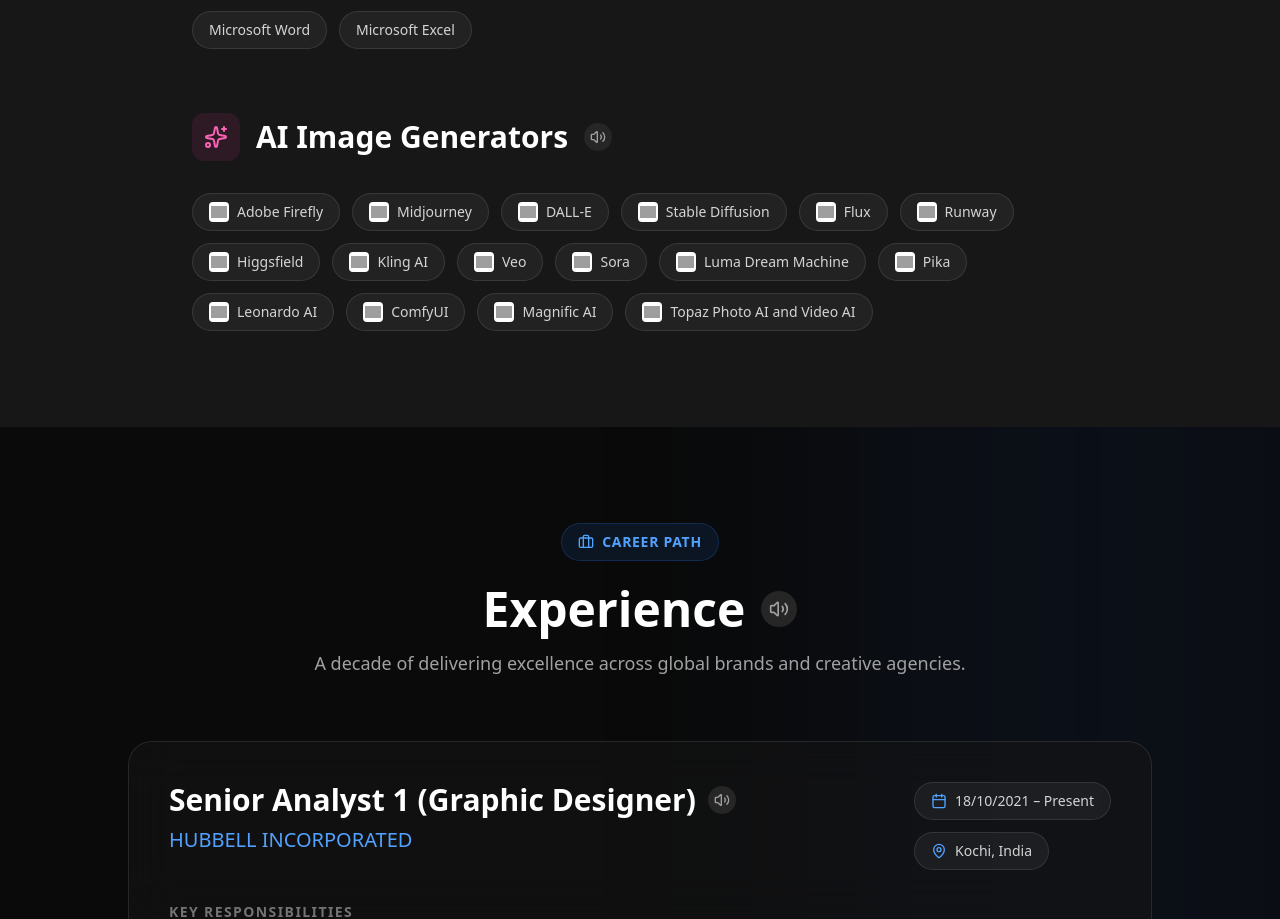
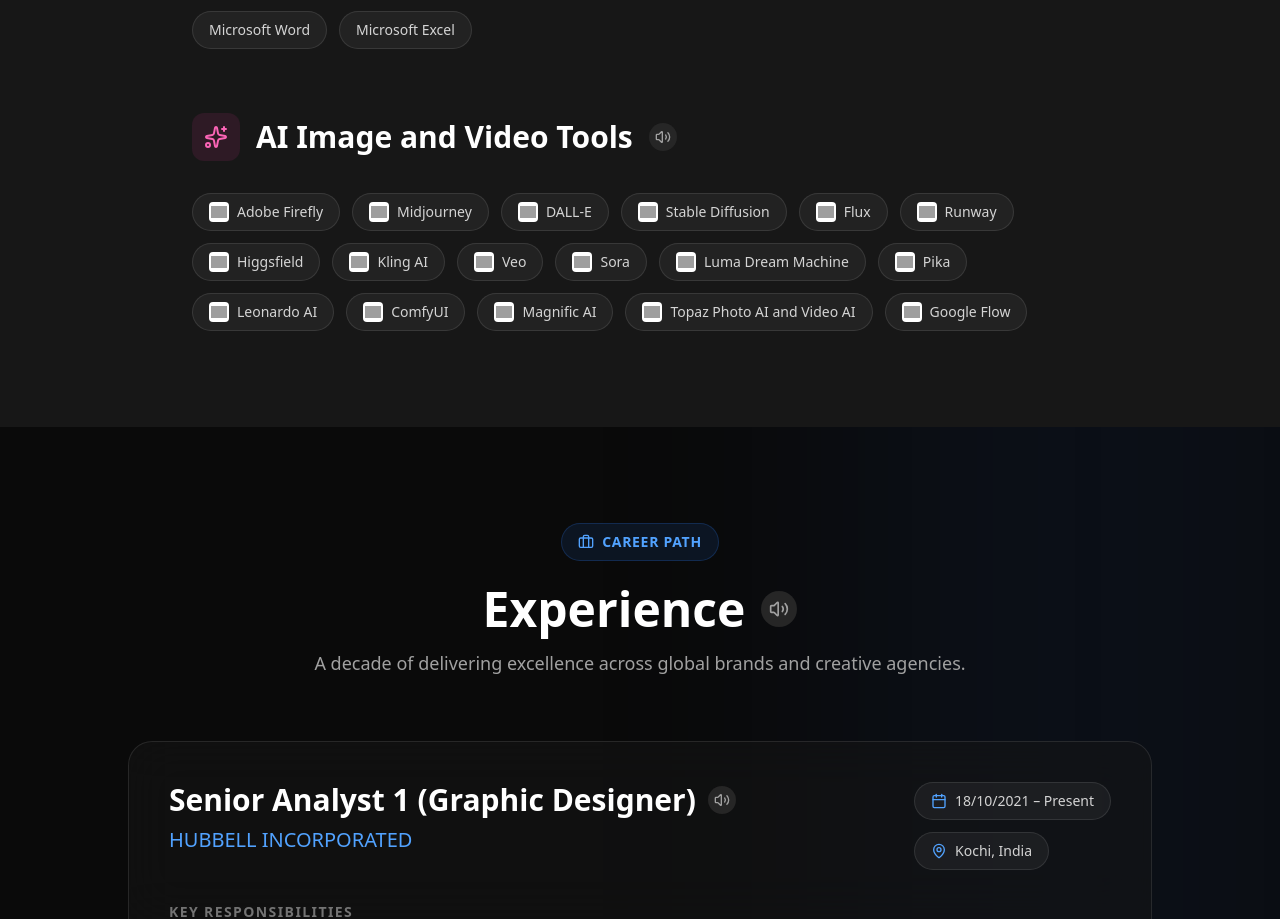
Before and after one commit to GeorgkuttyMC-bit/George-s-Portfolio-, a React (Vite) app: page / in a window 1280 px wide. Shown: the part 1973-2892 px from the top of the page. Built offline with nearby package versions, Linux system fonts and the light colour scheme; grey boxes are pictures that could not be loaded.

Commit message:
feat: update AI tools list and localization labels
Add Google Flow to the tools list and update the AI tools section labels to reflect support for video generation.

```diff
--- a/src/data.ts
+++ b/src/data.ts
@@ -210,6 +210,7 @@
   { name: "ComfyUI", domain: "comfyanonymous.github.io" },
   { name: "Magnific AI", domain: "magnific.ai" },
   { name: "Topaz Photo AI and Video AI", domain: "topazlabs.com" },
+  { name: "Google Flow", domain: "google.com" },
 ];
 
 export const youtubeShorts = [
--- a/src/i18n/translations.ts
+++ b/src/i18n/translations.ts
@@ -31,7 +31,7 @@
       title: 'Skills & Tools',
       subtitle: 'My Arsenal',
       description: 'A comprehensive toolkit combining traditional graphic design mastery with cutting-edge Generative AI capabilities.',
-      aiTools: 'AI Image Generators',
+      aiTools: 'AI Image and Video Tools',
       aiToolsDescription: 'Mastering the latest generative AI tools to create impossible visuals.',
       coreSkills: 'Core Competencies',
       coreSkillsDescription: 'Industry-standard software and specialized design skills.',
@@ -107,7 +107,7 @@
       title: 'Fähigkeiten & Werkzeuge',
       subtitle: 'Mein Arsenal',
       description: 'Ein umfassendes Toolkit, das traditionelle Grafikdesign-Meisterschaft mit modernsten generativen KI-Fähigkeiten kombiniert.',
-      aiTools: 'KI-Bildgeneratoren',
+      aiTools: 'KI-Bild- und Videotools',
       aiToolsDescription: 'Beherrschung der neuesten generativen KI-Tools zur Erstellung unmöglicher Visualisierungen.',
       coreSkills: 'Kernkompetenzen',
       coreSkillsDescription: 'Branchenübliche Software und spezialisierte Designfähigkeiten.',
```
